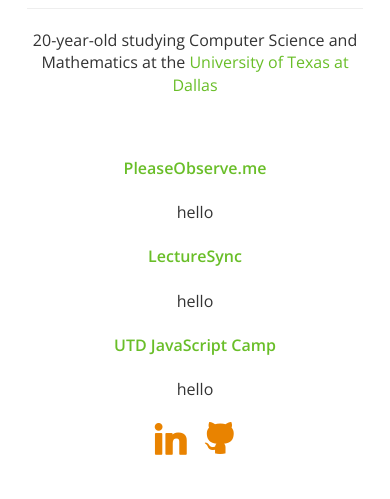
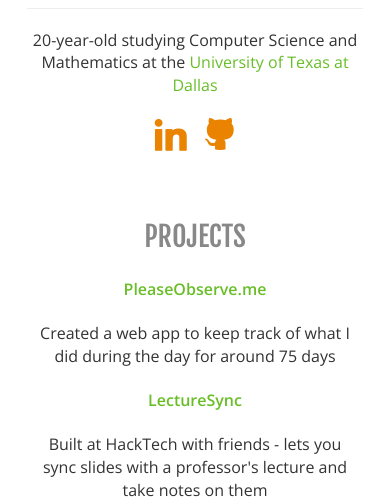
Before and after one commit to joshcai/website-angular, a website: page index.html in a window 390 px wide. Shown: the part 346-845 px from the top of the page. Drawn offline with nearby package versions, Linux system fonts and the light colour scheme.

Commit message:
added projects section

```diff
--- a/css/styles.css
+++ b/css/styles.css
@@ -6,9 +6,16 @@
   background-color: #ffffff;
 }
 
-#main{
+#about {
+  margin-top: 15vh;
+}
+
+.reg-width {
   width: 500px;
-  margin-top:15vh;
+}
+
+.large-width {
+  width: 800px;
 }
 
 a {
@@ -43,14 +50,51 @@
   border-top: 1px solid #eeeeee;
 }
 
+#projects {
+  margin-bottom: 20px;
+}
+
+#contact {
+  margin-bottom: 35px;
+}
+
+.col {
+  position: relative;
+  min-height: 1px;
+  width: 33.3333333333%;
+  float: left;
+}
+
+.padded {
+  position: relative;
+  padding-right: 10px;
+  padding-left: 10px;
+}
+
+@media (max-width: 820px) {
+  .large-width {
+    width: auto;
+  }
+
+  .col {
+    width: 520px;
+    margin: 0 auto;
+    float: none;
+  }
+}
 
 @media (max-width: 520px) {
-  #main {
+  .reg-width {
     width: auto;
-    margin-left: 5%;
-    margin-right: 5%;
+    padding-left: 5%;
+    padding-right: 5%;
   }
 
+  .col {
+    width: auto;
+    padding-left: 5%;
+    padding-right: 5%;
+  }
 }
 
 h1,h2{
@@ -62,10 +106,25 @@
   margin-bottom: -0.2em;
 }
 
+.caps {
+  font-family:'Fjalla One', "Cambria", Georgia, serif;
+  font-size: 1.75em;
+  font-weight: normal;
+  color: #888;
+}
+
 .centered{
   margin: 0 auto;
   float: none;
 }
+
+.clear {
+  clear: both;
+}
+
+/*.hidden {
+  display: none;
+}*/
 
 @font-face {
   font-family: 'socicon';
--- a/html/about.html
+++ b/html/about.html
@@ -1,7 +1,8 @@
-<img style="padding-bottom:10px;"src="img/profile.png" class="img-circle" width="125">
-<h1 class="text-center">JOSH CAI</h1>
-<hr>
-<div class="text-center">
-  <p>20-year-old studying Computer Science and Mathematics at the <a href="http://www.utdallas.edu/">University of Texas at Dallas</a>
+<div id="about" class="reg-width centered text-center">
+  <img style="padding-bottom:10px;"src="img/profile.png" class="img-circle" width="125">
+  <h1 class="text-center">JOSH CAI</h1>
+  <hr>
+  <div class="text-center">
+    <p>20-year-old studying Computer Science and Mathematics at the <a href="http://www.utdallas.edu/">University of Texas at Dallas</a>
+  </div>
 </div>
-<br>
--- a/html/contact.html
+++ b/html/contact.html
@@ -1,3 +1,4 @@
+<div id="contact" class="reg-width centered text-center">
   <div class="text-center">
     <a href="http://www.linkedin.com/pub/josh-cai/59/584/a55">
       <span class="socicon">j</span>
@@ -8,3 +9,4 @@
     </a>
   </div>
   <br>
+</div>
--- a/html/projects.html
+++ b/html/projects.html
@@ -1,6 +1,15 @@
-<div ng-repeat="project in projects">
-  <a href="{{ project.link }}">
-    <h4>{{ project.name }}</h4>
-  </a>
-  <p>{{ project.desc }}</p>
+<div class="text-center">
+    <span class="caps">PROJECTS</span>
 </div>
+<div id="projects" class="large-width centered">
+  <div ng-repeat="project in projects" class="col text-center">
+    <div class="padded">
+      <a href="{{ project.link }}">
+        <h4>{{ project.name }}</h4>
+      </a>
+      <p>{{ project.desc }}</p>
+    </div>
+  </div>
+  <div class="clear">
+  </div>
+</div>
--- a/index.html
+++ b/index.html
@@ -20,9 +20,7 @@
     </script>
   </head>
   <body ng-controller="mainCtrl">
-    <div id="main" class="centered text-center">
-      <noscript>This site only works with JavaScript enabled as of now.</noscript>
-      <div ng-repeat="include in includes" ng-include="include"></div>
-    </div>
+    <noscript>This site only works with JavaScript enabled as of now.</noscript>
+    <div ng-repeat="include in includes" ng-include="include"></div>
   </body>
 </html>
--- a/js/mainCtrl.js
+++ b/js/mainCtrl.js
@@ -3,26 +3,31 @@
 website.controller('mainCtrl', function ($scope) {
   $scope.includes = [
     'html/about.html',
-    'html/projects.html',
-    'html/contact.html'
+    'html/contact.html',
+    'html/projects.html'
   ];
 
   $scope.projects = [
     {
       'name': 'PleaseObserve.me',
       'link': 'http://pleaseobserve.me',
-      'desc': 'hello'
+      'desc': 'Created a web app to keep track of what I did during the day for around 75 days'
     },
     {
       'name': 'LectureSync',
       'link': 'http://lecture-sync.com',
-      'desc': 'hello'
+      'desc': 'Built at HackTech with friends - lets you sync slides with a professor\'s lecture and take notes on them'
     },
     {
       'name': 'UTD JavaScript Camp',
       'link': 'http://utdcs.herokuapp.com',
-      'desc': 'hello'
+      'desc': 'Volunteered at a camp to teach high school kids how to code - they uploaded their JavaScript code here'
     },
   ];
 
 });
+
+function ToggleProjects() {
+  var p = document.getElementById("projects");
+  p.classList.toggle("hidden");
+}
```
Lines whose indentation alone changed are shown as unchanged.
